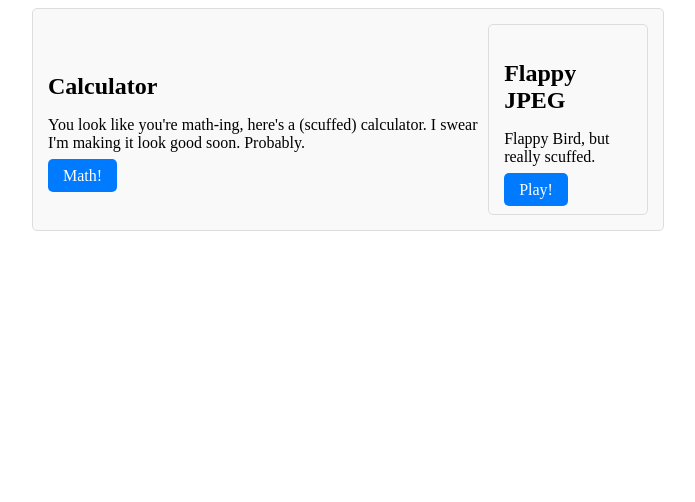
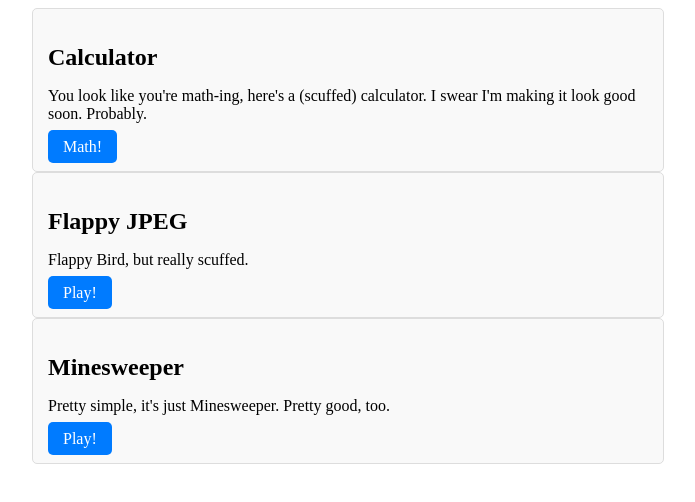
Before and after one commit to MinoDab492/indexofgames, an Electron app: page index.html in a window 1280 px wide. Shown: the whole page, without its empty margins (292-987 px from the left). Drawn offline with Linux system fonts and the light colour scheme.

Commit message:
Main Page

```diff
--- a/index.html
+++ b/index.html
@@ -32,9 +32,10 @@
        You look like you're math-ing, here's a (scuffed) calculator. I swear I'm making it look good soon. Probably.
       </p>
      </div>
-     <a class="box-button" href="Calculator/calculator.html" rel="noopener" target="_blank">
+     <a class="box-button" href="games/Calculator/calculator.html" rel="noopener" target="_blank">
       Math!
      </a>
+    </div>
     </div>
    <!-- FlappyJPEG -->
    <div class="box">
@@ -47,7 +48,22 @@
        Flappy Bird, but really scuffed.
       </p>
      </div>
-     <a class="box-button" href="FlappyJPEG/RandomPageLauncher.html" rel="noopener" target="_blank">
+     <a class="box-button" href="games/FlappyJPEG/RandomPageLauncher.html" rel="noopener" target="_blank">
+      Play!
+     </a>
+    </div>
+   </div>
+   <div class="box">
+    <div class="box-content">
+     <div class="box-text">
+      <h2 class="box-title">
+       Minesweeper
+      </h2>
+      <p class="box-description">
+       Pretty simple, it's just Minesweeper. Pretty good, too.
+      </p>
+     </div>
+     <a class="box-button" href="games/Minesweeper/index.html" rel="noopener" target="_blank">
       Play!
      </a>
     </div>
```
